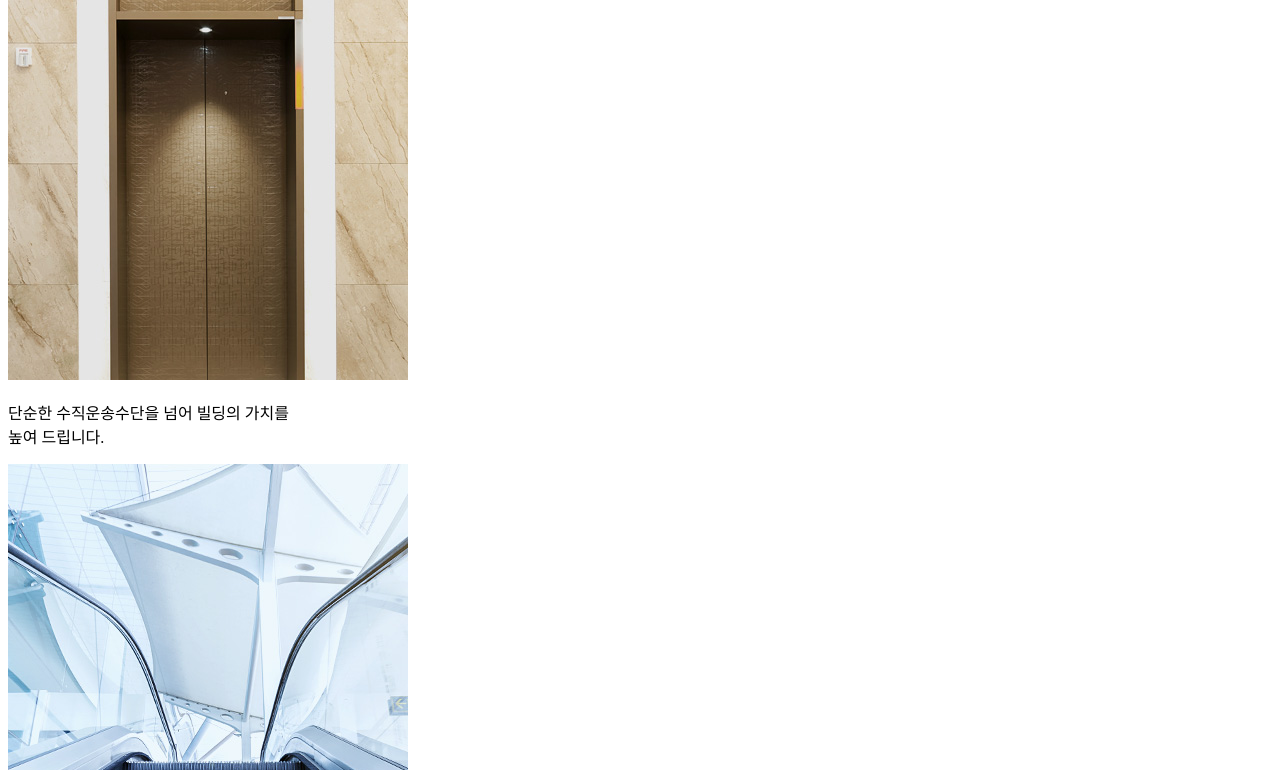
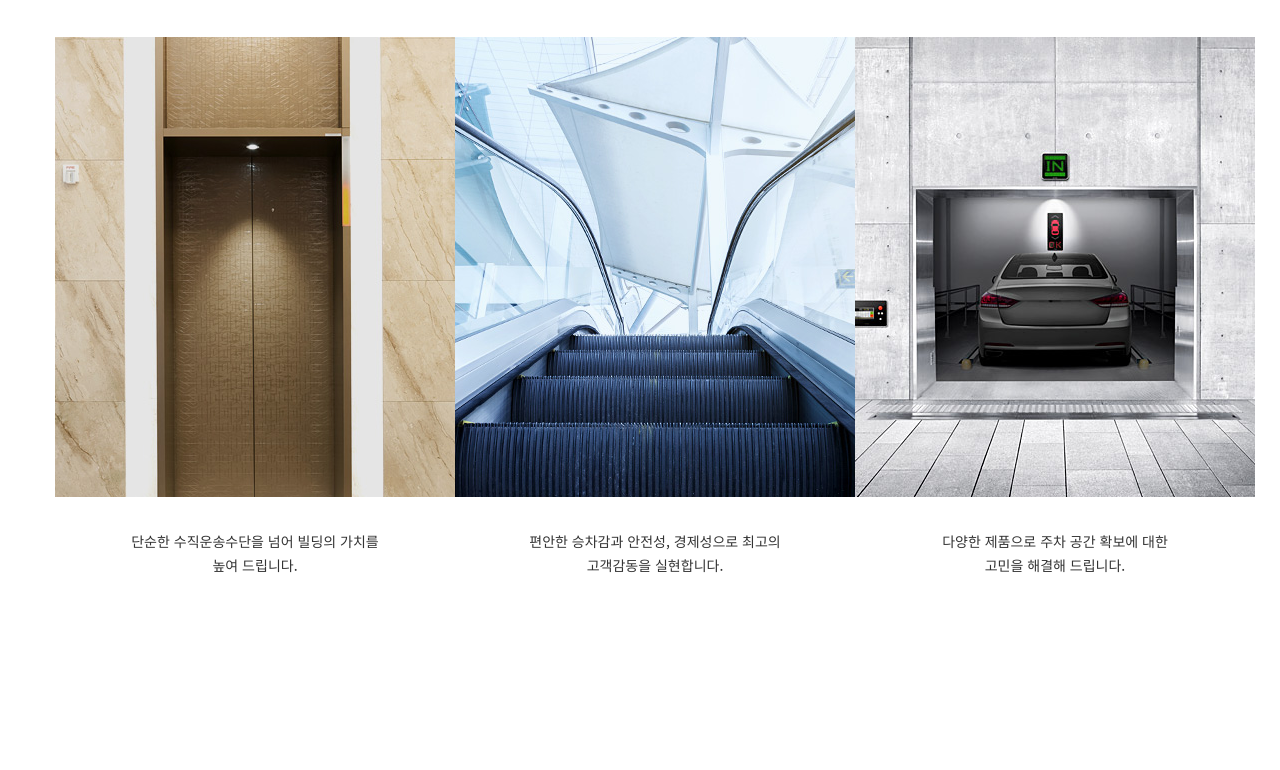
Before and after one commit to s2o2o2k23/practice_web04, a plain HTML site: page index.html in a window 1280 px wide. Shown: the part 195-965 px from the top of the page. After the commit the page ends 892 px from the top, so only its background shows below. Drawn offline with Linux system fonts and the light colour scheme; the site is published under a folder, as on GitHub Pages, so addresses that start at the root find nothing.

Commit message:
Add files via upload

```diff
--- a/index.html
+++ b/index.html
@@ -5,9 +5,9 @@
     <meta charset="UTF-8">
     <meta name="viewport" content="width=device-width, initial-scale=1.0">
     <title>현대엘리베이터04</title>
-    <link rel="stylesheet" href="/css/base.css">
-    <link rel="stylesheet" href="/css/reset.css">
-    <link rel="stylesheet" href="/css/style.css">
+    <link rel="stylesheet" href="./css/reset.css">
+    <link rel="stylesheet" href="./css/base.css">
+    <link rel="stylesheet" href="./css/style.css">
 
 
 </head>
```
